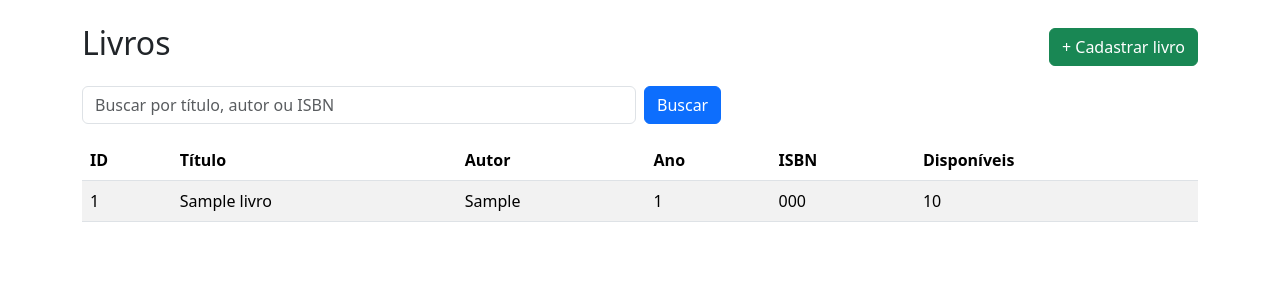
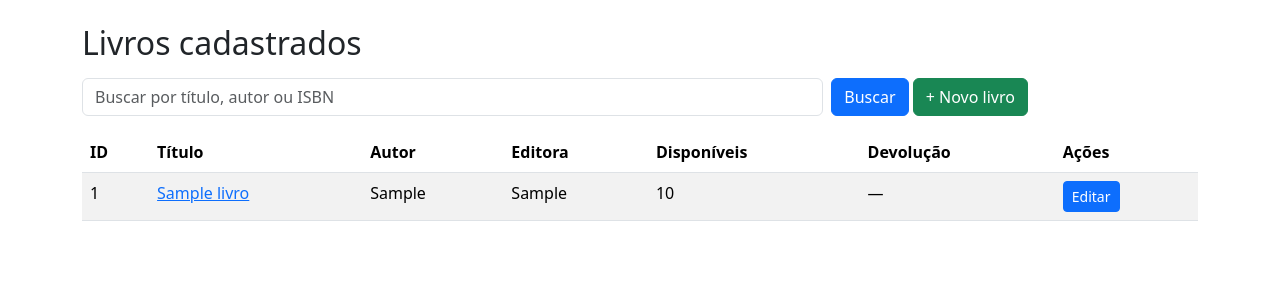
Before and after one commit to lucasmarista/maristabiblioteca, a Flask app: page /livros in a window 1280 px wide. Shown: the part 56-356 px from the top of the page. Run offline with Flask 3, Linux system fonts and the light colour scheme; tables that the repository leaves empty hold one stand-in row (values such as "Sample post").

Commit message:
Update livros.html

```diff
--- a/templates/livros.html
+++ b/templates/livros.html
@@ -1,47 +1,53 @@
 {% extends "base.html" %}
 {% block content %}
-<div class="d-flex justify-content-between align-items-center mb-3">
-  <h2>Livros</h2>
-  <a href="{{ url_for('novo_livro') }}" class="btn btn-success">+ Cadastrar livro</a>
-</div>
+<h2 class="mb-3">Livros cadastrados</h2>
 
-<form class="row g-2 mb-3" method="get">
-  <div class="col-md-6">
-    <input type="text" name="q" class="form-control"
-           placeholder="Buscar por título, autor ou ISBN"
-           value="{{ termo }}">
+<form method="get" class="row g-2 mb-3">
+  <div class="col-sm-8">
+    <input type="text" name="q" value="{{ termo or '' }}" class="form-control"
+           placeholder="Buscar por título, autor ou ISBN">
   </div>
-  <div class="col-auto">
-    <button type="submit" class="btn btn-primary">Buscar</button>
+  <div class="col-sm-4">
+    <button class="btn btn-primary" type="submit">Buscar</button>
+    <a href="{{ url_for('novo_livro') }}" class="btn btn-success">+ Novo livro</a>
   </div>
 </form>
 
-{% if livros %}
 <table class="table table-striped table-hover">
   <thead>
     <tr>
       <th>ID</th>
       <th>Título</th>
       <th>Autor</th>
-      <th>Ano</th>
-      <th>ISBN</th>
+      <th>Editora</th>
       <th>Disponíveis</th>
+      <th>Devolução</th>
+      <th>Ações</th>
     </tr>
   </thead>
   <tbody>
     {% for l in livros %}
     <tr>
-      <td>{{ l["id"] }}</td>
-      <td>{{ l["titulo"] }}</td>
-      <td>{{ l["autor"] or "-" }}</td>
-      <td>{{ l["ano"] or "-" }}</td>
-      <td>{{ l["isbn"] or "-" }}</td>
-      <td>{{ l["quantidade_disponivel"] }}</td>
+      <td>{{ l.id }}</td>
+      <td>
+        <a href="{{ url_for('novo_emprestimo', livro_id=l.id) }}">{{ l.titulo }}</a>
+      </td>
+      <td>{{ l.autor or "-" }}</td>
+      <td>{{ l.editora or "-" }}</td>
+      <td>{{ l.quantidade_disponivel }}</td>
+      <td>
+        {% if l.emprestimo_id %}
+          {{ l.data_prevista_devolucao|data_br }}<br>
+          <small>{{ l.nome_aluno }}</small>
+        {% else %}
+          —
+        {% endif %}
+      </td>
+      <td>
+        <a href="{{ url_for('editar_livro', livro_id=l.id) }}" class="btn btn-sm btn-primary">Editar</a>
+      </td>
     </tr>
     {% endfor %}
   </tbody>
 </table>
-{% else %}
-<p>Nenhum livro encontrado.</p>
-{% endif %}
 {% endblock %}
```
